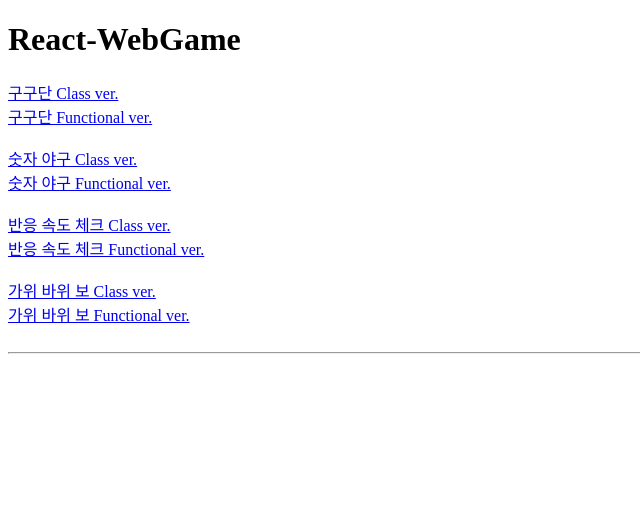
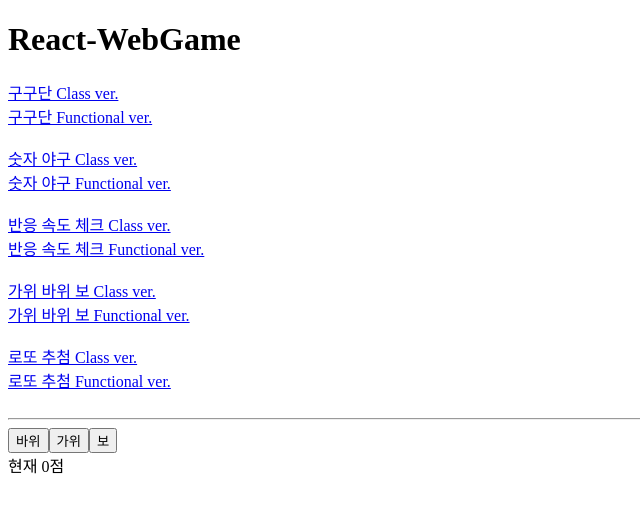
Before and after one commit to anxiubin/TIL, a React (Create React App) app in the folder dailyCoding/React-webgame/webGame/: page /RSPfunction in a window 1280 px wide. Shown: the top 512 px of the page, without its empty margins (0-640 px from the left). Built offline with nearby package versions, Linux system fonts and the light colour scheme; grey boxes are pictures that could not be loaded.

Commit message:
ENH: Upload RockScissorsPaper Functional component

```diff
--- a/dailyCoding/React-webgame/webGame/src/App.js
+++ b/dailyCoding/React-webgame/webGame/src/App.js
@@ -8,6 +8,8 @@
 import {ResponseCheckFunction} from './ResponseCheck/ResponseCheckFunction';
 import {RSPclass} from './RockScissorsPaper/RSPclass';
 import {RSPfunction} from './RockScissorsPaper/RSPfunction';
+import {LottoClass} from './Lotto/LottoClass';
+import {LottoFunction} from './Lotto/LottoFunction';
 
 function App() {
   return (
@@ -25,6 +27,9 @@
     <div><Link to="/RSPclass">가위 바위 보 Class ver.</Link></div>
     <div><Link to="/RSPfunction">가위 바위 보 Functional ver.</Link></div>
     <br/>
+    <div><Link to="/LottoClass">로또 추첨 Class ver.</Link></div>
+    <div><Link to="/LottoFunction">로또 추첨 Functional ver.</Link></div>
+    <br/>
     <hr/>
       <Route path="/GuGuDanClass" component={GuGuDanClass} />
       <Route path="/GuGuDanFunction" component={GuGuDanFunction} />
@@ -34,6 +39,8 @@
       <Route path="/ResponseCheckFunction" component={ResponseCheckFunction} />
       <Route path="/RSPclass" component={RSPclass} />
       <Route path="/RSPfunction" component={RSPfunction} />
+      <Route path="/LottoClass" component={LottoClass} />
+      <Route path="/LottoFunction" component={LottoFunction} />
     </>
   );
 }
--- a/dailyCoding/React-webgame/webGame/src/RockScissorsPaper/RSPfunction.js
+++ b/dailyCoding/React-webgame/webGame/src/RockScissorsPaper/RSPfunction.js
@@ -0,0 +1,77 @@
+import React, { useState, useRef, useEffect } from 'react';
+
+const rspCoords = {
+  바위: '0',
+  가위: '-142px',
+  보: '-284px',
+};
+
+const scores = {
+  가위: 1,
+  바위: 0,
+  보: -1,
+};
+
+const computerChoice = (imgCoord) => {
+  return Object.entries(rspCoords).find(function(v) {
+    return v[1] === imgCoord;
+  })[0];
+};
+
+export const RSPfunction = () => {
+  const [result, setResult] = useState('');
+  const [imgCoord, setImgCoord] = useState(rspCoords.바위);
+  const [score, setScore] = useState(0);
+  const interval = useRef();
+
+  useEffect(() => { // componentDidMount, componentDidUpdate 역할
+    console.log('다시 실행');
+    interval.current = setInterval(changeHand, 100);
+    return () => { // componentWillUnmount 역할
+      console.log('종료');
+      clearInterval(interval.current);
+    }
+  }, [imgCoord]); // imgCoord가 바뀔 때 마다 실행하는 componentDidUpdate역할, 빈 배열이면 componentDidMount 역할
+
+  const changeHand = () => {
+    if (imgCoord === rspCoords.바위) {
+      setImgCoord(rspCoords.가위);
+    } else if (imgCoord === rspCoords.가위) {
+      setImgCoord(rspCoords.보);
+    } else if (imgCoord === rspCoords.보) {
+      setImgCoord(rspCoords.바위);
+    }
+  };
+
+  const onClickBtn = (choice) => () => {
+    clearInterval(interval.current);
+    const myScore = scores[choice];
+    const cpuScore = scores[computerChoice(imgCoord)];
+    const diff = myScore - cpuScore;
+    if (diff === 0) {
+      setResult('비겼습니다!');
+    } else if ([-1, 2].includes(diff)) {
+      setResult('이겼습니다!');
+      setScore((prevScore) => prevScore + 1);
+    } else {
+      setResult('졌습니다!');
+      setScore((prevScore) => prevScore - 1);
+    }
+    setTimeout(() => {
+      interval.current = setInterval(changeHand, 100);
+    }, 1000);
+  };
+
+  return (
+    <>
+      <div id="computer" style={{ background: `url(https://en.pimg.jp/023/182/267/1/23182267.jpg) ${imgCoord} 0` }} />
+      <div>
+        <button id="rock" className="btn" onClick={onClickBtn('바위')}>바위</button>
+        <button id="scissor" className="btn" onClick={onClickBtn('가위')}>가위</button>
+        <button id="paper" className="btn" onClick={onClickBtn('보')}>보</button>
+      </div>
+      <div>{result}</div>
+      <div>현재 {score}점</div>
+    </>
+  );
+};
```
Also changed, not shown: dailyCoding/React-webgame/webGame/src/Lotto/LottoClass.js (added), dailyCoding/React-webgame/webGame/src/Lotto/LottoFunction.js (added).
